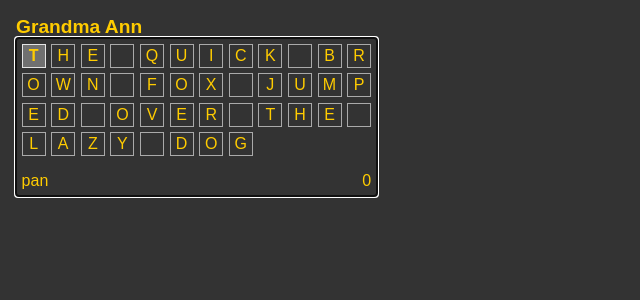
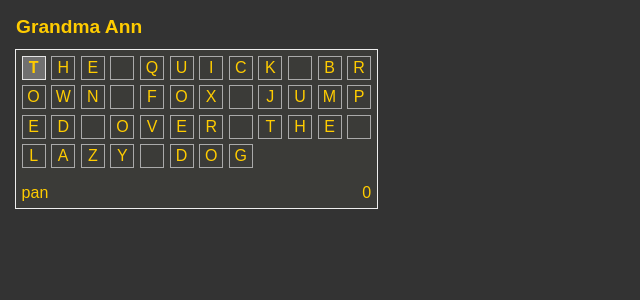
Before and after one commit to now-is/grandma-ann, a SvelteKit app: page / in a window 1280 px wide. Shown: the top 300 px of the page, without its empty margins (0-640 px from the left). Built offline with nearby package versions, Linux system fonts and the light colour scheme.

Commit message:
WIP Tweak styles for active app

```diff
--- a/src/routes/+layout.svelte
+++ b/src/routes/+layout.svelte
@@ -25,5 +25,6 @@
 
 	h1 {
 		font-size: 120%;
+		margin-bottom: 12px;
 	}
 </style>
--- a/src/routes/+page.svelte
+++ b/src/routes/+page.svelte
@@ -44,6 +44,11 @@
 		width: calc(var(--tile-row-size) * var(--tile-width) + (var(--tile-row-size) + 1) * var(--tile-gap));
 	}
 
+	.app:focus {
+		outline: 1px solid #eeeeee;
+		background-color: #3b3b38;
+	}
+
 	.letters {
 		display: flex;
 		flex-wrap: wrap;
```
